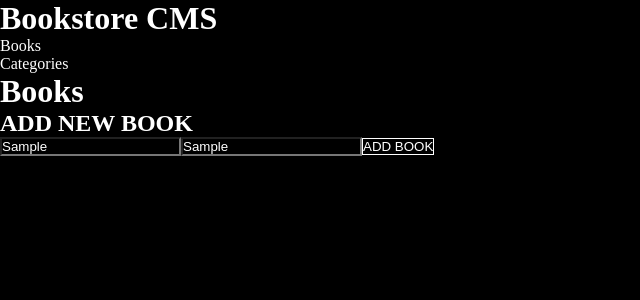
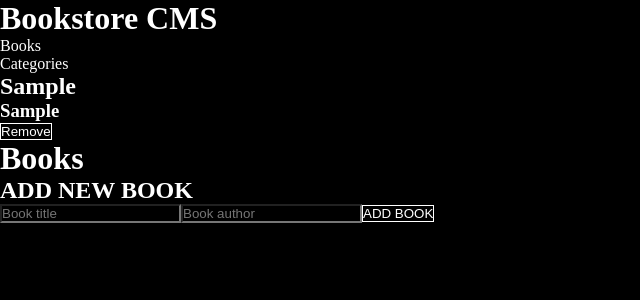
Before and after one commit to Daf98/Bookstore, a React (Create React App) app: page / in a window 1280 px wide. Both pictures are taken after typing "Sample", "Sample" into the empty fields and a click on the button "ADD BOOK". Shown: the top 300 px of the page, without its empty margins (0-640 px from the left). Built offline with nearby package versions, Linux system fonts and the light colour scheme.

Commit message:
Link React and Redux

```diff
--- a/package.json
+++ b/package.json
@@ -13,6 +13,9 @@
     "react-redux": "^8.0.2",
     "react-router-dom": "^6.3.0",
     "react-scripts": "5.0.1",
+    "redux": "^4.2.0",
+    "uuid": "^8.3.2",
+    "uuidv4": "^6.2.13",
     "web-vitals": "^2.1.4"
   },
   "scripts": {
--- a/src/App.js
+++ b/src/App.js
@@ -3,15 +3,18 @@ import { BrowserRouter, Routes, Route } from 'react-router-dom';
 import Home from './components/Home';
 import Navbar from './components/Navbar';
 import Categories from './components/Categories';
+import ReduxBooks from './ReduxBooks';
 
 function App() {
   return (
     <BrowserRouter>
       <Navbar />
+      <ReduxBooks />
       <Routes>
         <Route exact path="/" element={<Home />} />
         <Route exact path="/categories" element={<Categories />} />
       </Routes>
+
     </BrowserRouter>
   );
 }
--- /dev/null
+++ b/src/ReduxBooks.js
@@ -0,0 +1,29 @@
+import React from 'react';
+import { useSelector, useDispatch } from 'react-redux';
+import { v4 as uuidv4 } from 'uuid';
+import { removeBook } from './redux/books/books';
+
+const ReduxBooks = () => {
+  const books = useSelector((state) => state.books);
+  const dispatch = useDispatch();
+  return (
+    <div>
+      {books.map((book) => (
+        <div key={uuidv4()}>
+          <h2>{book.title}</h2>
+          <h3>{book.author}</h3>
+          <button
+            type="button"
+            onClick={() => {
+              dispatch(removeBook(book.id));
+            }}
+          >
+            Remove
+          </button>
+        </div>
+      ))}
+    </div>
+  );
+};
+
+export default ReduxBooks;
--- a/src/components/Categories.js
+++ b/src/components/Categories.js
@@ -1,7 +1,16 @@
 import React from 'react';
+import { useDispatch, useSelector } from 'react-redux';
+import { checkState } from '../redux/home/home';
 
-const Categories = () => (
-  <button type="button">Check status</button>
-);
+const Categories = () => {
+  const text = useSelector((state) => state.home);
+  const dispatch = useDispatch();
+  return (
+    <div>
+      <button type="button" onClick={() => dispatch(checkState())}>Check status</button>
+      <p>{text}</p>
+    </div>
+  );
+};
 
 export default Categories;
--- a/src/components/Form.js
+++ b/src/components/Form.js
@@ -1,12 +1,34 @@
-import React from 'react';
+import React, { useState } from 'react';
+import { useDispatch } from 'react-redux';
+import { v4 as uuidv4 } from 'uuid';
+import { addBook } from '../redux/books/books';
 
-const Form = () => (
-  <form>
-    <h2>ADD NEW BOOK</h2>
-    <input placeholder="Book title" />
-    <input placeholder="Book author" />
-    <button type="button">ADD BOOK</button>
-  </form>
-);
+const Form = () => {
+  const dispatch = useDispatch();
+  const [state, setState] = useState([]);
+
+  const changeTitle = (e) => {
+    setState({ ...state, title: e.target.value, id: uuidv4() });
+  };
+
+  const changeAuthor = (e) => {
+    setState({ ...state, author: e.target.value });
+  };
+  const formValidation = () => {
+    if (state.title && state.author) {
+      dispatch(addBook(state));
+      setState({ title: null, author: null, id: null });
+    }
+  };
+
+  return (
+    <form>
+      <h2>ADD NEW BOOK</h2>
+      <input placeholder="Book title" onChange={changeTitle} value={state.title || ''} />
+      <input placeholder="Book author" onChange={changeAuthor} value={state.author || ''} />
+      <button type="button" onClick={formValidation}>ADD BOOK</button>
+    </form>
+  );
+};
 
 export default Form;
--- a/src/components/Home.js
+++ b/src/components/Home.js
@@ -1,14 +1,9 @@
 import React from 'react';
-import Book from './Book';
 import Form from './Form';
 
-const books = [];
 const Home = () => (
   <div>
     <h1>Books</h1>
-    {books.map((book) => (
-      <Book key={book.id} title={book.title} author={book.author} />
-    ))}
     <Form />
   </div>
 );
--- a/src/index.js
+++ b/src/index.js
@@ -1,11 +1,15 @@
 import React from 'react';
 import ReactDOM from 'react-dom/client';
+import { Provider } from 'react-redux';
 import './index.css';
 import App from './App';
+import store from './redux/configureStore';
 
 const root = ReactDOM.createRoot(document.getElementById('root'));
 root.render(
   <React.StrictMode>
-    <App />
+    <Provider store={store}>
+      <App />
+    </Provider>
   </React.StrictMode>,
 );
--- a/src/redux/books/books.js
+++ b/src/redux/books/books.js
@@ -8,13 +8,15 @@ export const addBook = (book) => ({
   author: book.author,
   id: book.id,
 });
-export const removeBook = (book) => ({
+export const removeBook = (id) => ({
   type: BOOK_REMOVED,
-  id: book.id,
+  id,
 });
 
+const bookState = [];
+
 // Create reducer for booklist
-const bookReducer = (state = [], action) => {
+const bookReducer = (state = bookState, action) => {
   switch (action.type) {
     case BOOK_ADDED:
       return [
@@ -26,7 +28,7 @@ const bookReducer = (state = [], action) => {
         },
       ];
     case BOOK_REMOVED:
-      return state.filter((id) => id !== action.id);
+      return state.filter((book) => book.id !== action.id);
     default:
       return state;
   }
--- a/src/redux/configureStore.js
+++ b/src/redux/configureStore.js
@@ -1,20 +1,12 @@
-import { configureStore, createSlice } from '@reduxjs/toolkit';
+import { configureStore } from '@reduxjs/toolkit';
+import { combineReducers } from 'redux';
 import homeReducer from './home/home';
 import bookReducer from './books/books';
 
-// Create root reducer
-const counterSlice = createSlice({
-  name: 'counter',
-  initialState: [],
-  reducers: {
-    homeReducer,
-    bookReducer,
-  },
+const bookSlice = combineReducers({ home: homeReducer, books: bookReducer });
+
+const store = configureStore({
+  reducer: bookSlice,
 });
 
-const store = configureStore({
-  reducer: counterSlice.reducer,
-});
-
-store.dispatch(homeReducer());
-store.dispatch(bookReducer());
+export default store;
```
Also changed, not shown: 2 other files (tests, documents, lock files or other folders).
